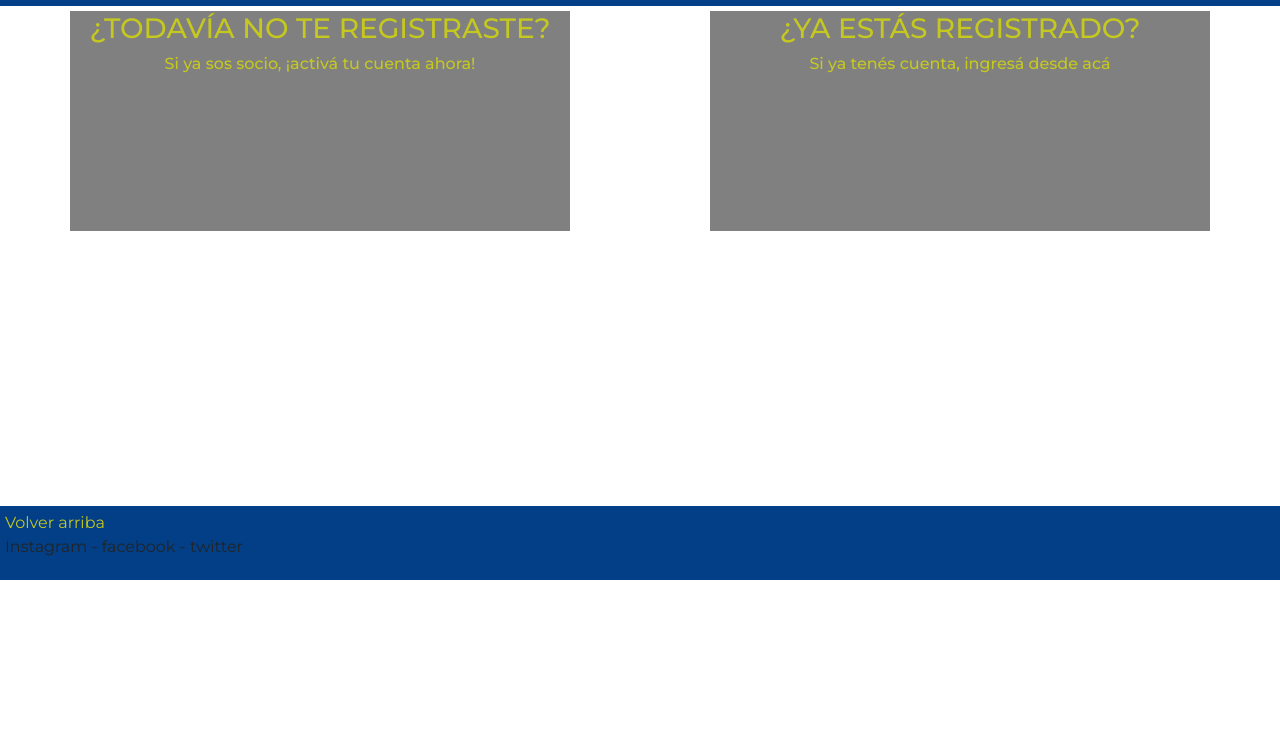
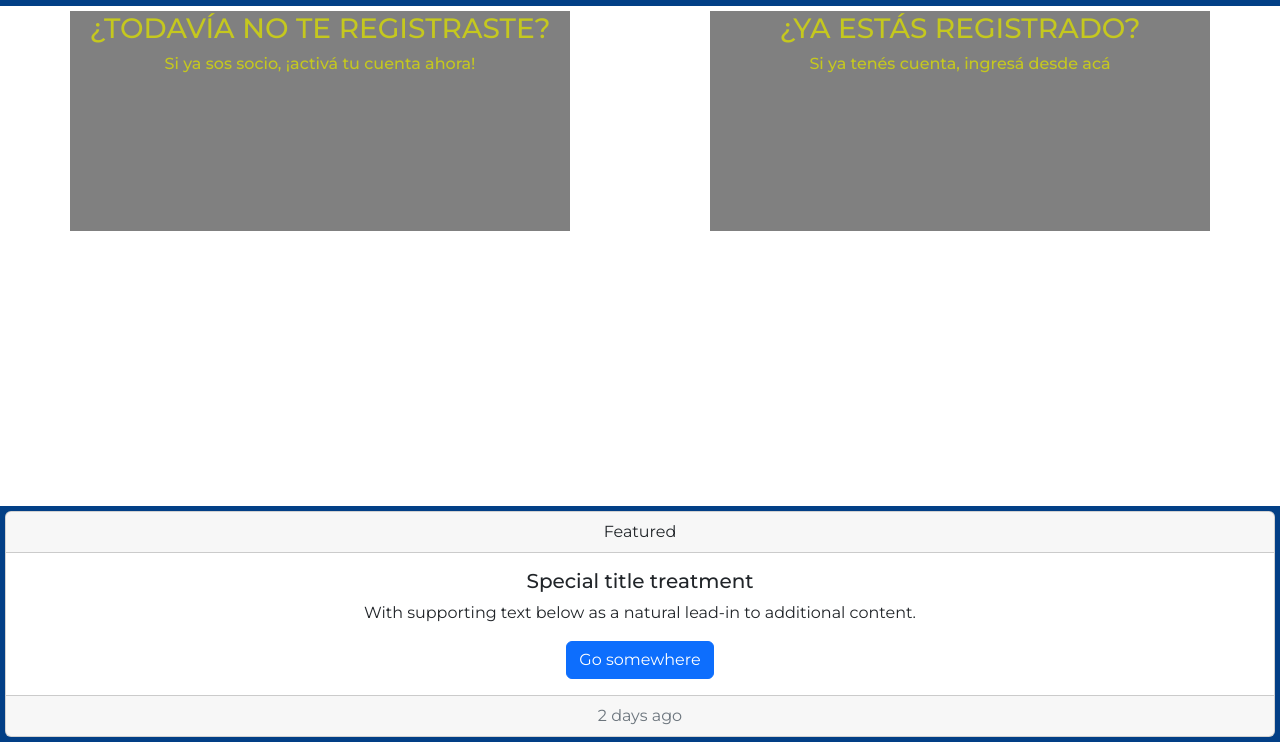
Before and after one commit to gonzafff/bocaJuniors, a plain HTML site: page index.html in a window 1280 px wide. Shown: the part 111-853 px from the top of the page. Before the commit the page ends 800 px from the top, so only its background shows below. Drawn offline with nearby package versions, Linux system fonts and the light colour scheme.

Commit message:
Agregando boostrap

```diff
--- a/index.html
+++ b/index.html
@@ -75,9 +75,19 @@
 
 
     <footer>
-        <a href="#arriba">Volver arriba</a>
-
-        <p>Instagram - facebook - twitter</p>
+        <div class="card text-center">
+            <div class="card-header">
+              Featured
+            </div>
+            <div class="card-body">
+              <h5 class="card-title">Special title treatment</h5>
+              <p class="card-text">With supporting text below as a natural lead-in to additional content.</p>
+              <a href="#" class="btn btn-primary">Go somewhere</a>
+            </div>
+            <div class="card-footer text-muted">
+              2 days ago
+            </div>
+          </div>
 
     </footer>
 
```
